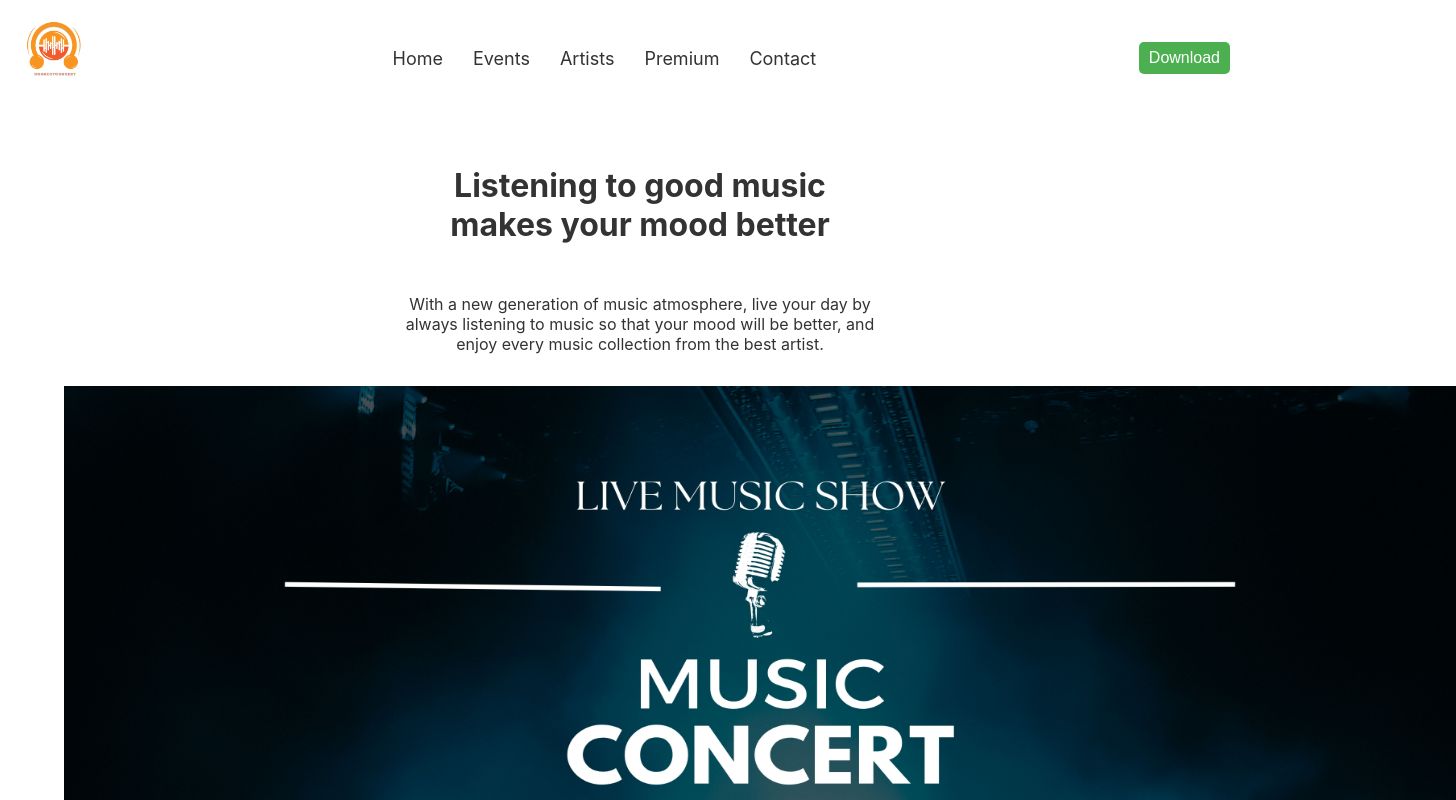
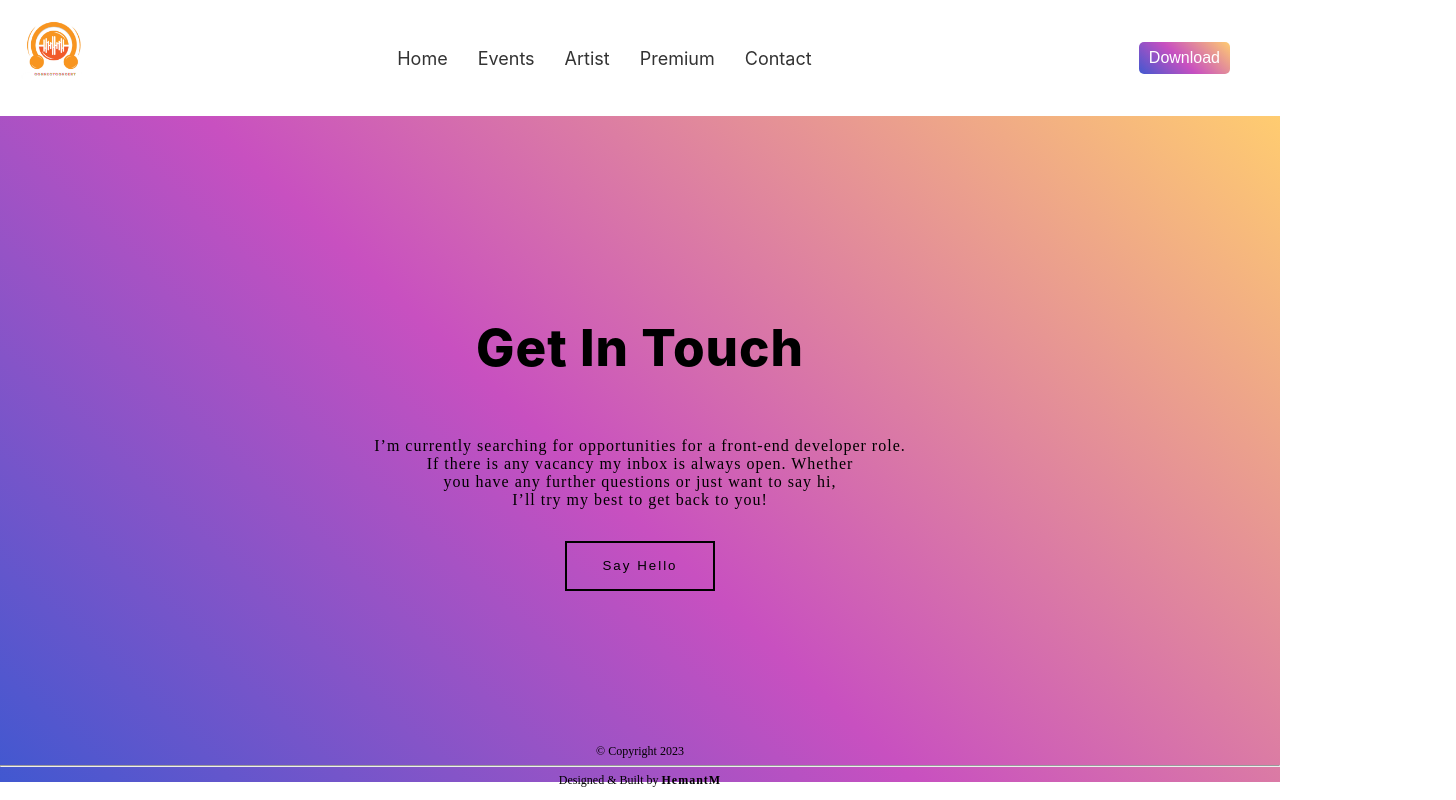
Before and after one commit to hemantmm/ConnectConcert, a React (Create React App) app: page /contact in a window 1280 px wide. Shown: the top 800 px of the page, 1456 px wide, since content can reach past the window. Built offline with nearby package versions, Linux system fonts and the light colour scheme; the HTML template or start-up script is replaced by a standard one.

Commit message:
updated pages

```diff
--- a/package.json
+++ b/package.json
@@ -8,6 +8,7 @@
     "@testing-library/user-event": "^13.5.0",
     "react": "^18.2.0",
     "react-dom": "^18.2.0",
+    "react-router-dom": "^6.14.1",
     "react-scripts": "5.0.1",
     "web-vitals": "^2.1.4"
   },
--- a/src/App.css
+++ b/src/App.css
@@ -29,7 +29,13 @@ nav {
   background-color: linear; */
   /* display: inline-block; */
   padding: 7px 10px;
-  background-color: #4CAF50;
+  background-image: linear-gradient(
+    43deg,
+    #4158d0 0%,
+    #c850c0 46%,
+    #ffcc70 100%
+  );
+  /* background-color: #4CAF50; */
   color: white;
   text-decoration: none;
   border-radius: 5px;
@@ -38,9 +44,6 @@ nav {
   cursor: pointer;
 }
 
-.nav-links li a button:hover {
-  background-color: #3e8e41;
-}
 
 .logo {
   display: flex;
@@ -48,15 +51,15 @@ nav {
 }
 
 .logo img {
-  width: 70px; /* adjust size as needed */
-  height: 70px; /* adjust size as needed */
-  margin-right: 10px; /* add spacing between logo and text if needed */
+  width: 70px;
+  height: 70px;
+  margin-right: 10px;
 }
 
 .logo a {
   color: #333;
   font-weight: bold;
-  font-size: 24px; /* adjust size as needed */
+  font-size: 24px;
   text-decoration: none;
 }
 
@@ -91,13 +94,14 @@ nav {
 
 .main-image {
   /* height: auto; */
-  margin-left: 3rem;
+  margin-left: 5rem;
   padding: 1rem;
+  /* margin-right: 3rem; */
 }
 
 .main-image img
 {
-  width: 87rem;
+  width: 83rem;
   height: 40rem;
   /* padding: 3rem; */
 }
@@ -164,3 +168,65 @@ nav {
     width: 40%;
   }
 }
+
+
+.contactbackground
+ {
+  width: 100%;
+  height: 100%;
+  min-height: 69.5vh;
+  background-color: #4158d0;
+  background-image: linear-gradient(
+    43deg,
+    #4158d0 0%,
+    #c850c0 46%,
+    #ffcc70 100%
+  );
+  padding-top: 110px;
+}
+.contacthead {
+  padding-top: 3rem;
+  text-align: center;
+  font-size: 3.2rem;
+  font-weight: 800;
+  letter-spacing: 1px;
+}
+.contactpara {
+  padding-top: 1rem;
+  text-align: center;
+  font-size: 16px;
+  letter-spacing: 1px;
+  padding-bottom: 1rem;
+  font-family: 'Poppins';
+}
+.contactbtn {
+  display: block;
+  margin: 0 auto;
+  width: 150px;
+  height: 50px;
+  border: solid 2px;
+  background-color: transparent;
+  letter-spacing: 2px;
+  cursor: pointer;
+}
+.contactbtn:hover {
+  background-color: rgba(51, 51, 51, 0.2);
+}
+.copyright {
+  position: absolute;
+  bottom: 0;
+  left: 0;
+  right: 0;
+  text-align: center;
+  font-size: 12px;
+  font-family: 'Poppins';
+}
+.copyright span {
+  font-weight: 700;
+  letter-spacing: 1px;
+}
+@media (max-width: 767px) {
+  .contactpara br {
+    display: none;
+  }
+}
--- a/src/App.js
+++ b/src/App.js
@@ -1,25 +1,49 @@
 import './App.css';
 import logo2 from '../src/images/Untitled design (1).jpg'
 import logo from '../src/images/ConnectConcert.png'
+import { BrowserRouter as Router, Routes, Route } from 'react-router-dom';
+// import Header from './components/Header/Header';
+// import Header from './components/Header/Header';
+// import Home from '../src/pages/Home'
+// import Header from './Components/Header/Header'
+import Contact from './Components/Contact/Contact';
+import Home from './pages/Home';
+import Event from './Components/Event/Event';
+import Artist from './Components/Artist/Artist';
+import Premium from './Components/Premium/Premium';
+// import Contact from '../src/pages/Contact'
+
 
 function App() {
   return (
     <>
-    <nav>
-  <div class="logo">
+    {/* <nav> */}
+  {/* <div class="logo">
     <a href="#">
       <img src={logo} alt="Music Concert App" />
       </a>
-  </div>
-  <ul class="nav-links">
+  </div> */}
+  <Router>
+          <Routes>
+            <Route path='/' element={<Home />}></Route>
+            {/* <HeaderMid /> */}
+            {/* <Route path='/about' element={<About />}></Route> */}
+            {/* <Route path='/project' element={<Project />}></Route> */}
+            <Route path='/event' element={<Event />}></Route>
+            <Route path='/artist' element={<Artist />}></Route>
+            <Route path='/premium' element={<Premium />}></Route>
+            <Route path='/contact' element={<Contact />}></Route>
+          </Routes>
+      </Router>
+  {/* <ul class="nav-links">
     <li><a href="#Home">Home</a></li>
     <li><a href="#event">Events</a></li>
     <li><a href="#artist">Artists</a></li>
     <li><a href="#premium">Premium</a></li>
-    <li><a href="#contact">Contact</a></li>
-  </ul>
+    <li><a href="#Contactpage">Contact</a></li>
+  </ul> */}
 
-  <ul className='nav-links'>
+  {/* <ul className='nav-links'>
   <li><a href="#download">
       <button>
       Download
@@ -37,7 +61,7 @@ function App() {
       <div className='main-image'>
       <img class="" src={logo2} alt="Main_Image" />
       </div>
-</section>
+</section> */}
     </>
   );
 }
--- /dev/null
+++ b/src/Components/Artist/Artist.jsx
@@ -0,0 +1,13 @@
+import React from 'react'
+import Headers from '../Header/Headers'
+
+function Artist() {
+  return (
+    <>
+    <Headers />
+    <div>Artist</div>
+    </>
+  )
+}
+
+export default Artist
--- /dev/null
+++ b/src/Components/Contact/Contact.jsx
@@ -0,0 +1,37 @@
+import React from 'react'
+import Headers from '../Header/Headers';
+
+function Contact() {
+  return (
+    // <div>Contact</div>
+    <>
+    <Headers />
+    <div className="contactbackground">
+      {/* <Container> */}
+        <h2 className="contacthead">Get In Touch</h2>
+        <p className="contactpara">
+          I’m currently searching for opportunities for a front-end developer
+          role. <br /> If there is any vacancy my inbox is always open. Whether
+          <br /> you have any further questions or just want to say hi, <br />
+          I’ll try my best to get back to you!
+        </p>
+        <button
+          className="contactbtn"
+          onClick={() => {
+            window.open("https://www.linkedin.com/in/hemant-mehta-97b40b220/");
+          }}
+        >
+          Say Hello
+        </button>
+        <span></span>
+        <p className="copyright">
+          © Copyright 2023
+          <hr />
+          Designed & Built by <span>HemantM</span>
+        </p>
+    </div>
+    </>
+  )
+}
+
+export default Contact
--- /dev/null
+++ b/src/Components/Event/Event.jsx
@@ -0,0 +1,13 @@
+import React from 'react'
+import Headers from '../Header/Headers'
+
+function Event() {
+  return (
+    <>
+    <Headers />
+    <div>Event</div>
+    </>
+  )
+}
+
+export default Event
--- /dev/null
+++ b/src/Components/Header/Headers.jsx
@@ -0,0 +1,45 @@
+// import './App.css';
+import logo2 from '../../images/Untitled design (1).jpg'
+import logo from '../../images/ConnectConcert.png'
+import HeaderMid from '../Homepage/HeaderMid';
+
+
+function Headers() {
+  return (
+    <>
+    <nav>
+  <div class="logo">
+    <a href="/">
+      <img src={logo} alt="Music Concert App" />
+      </a>
+  </div>
+  {/* <Router>
+          <Routes>
+            <Route path='/' element={<Home />}></Route>
+            <Route path='/about' element={<About />}></Route>
+            <Route path='/project' element={<Project />}></Route>
+            <Route path='/contact' element={<Contact />}></Route>
+          </Routes>
+      </Router> */}
+  <ul class="nav-links">
+    <li><a href="/">Home</a></li>
+    <li><a href="/event">Events</a></li>
+    <li><a href="/artist">Artist</a></li>
+    <li><a href="/premium">Premium</a></li>
+    <li><a href="contact">Contact</a></li>
+  </ul>
+
+  <ul className='nav-links'>
+  <li><a href="#download">
+      <button>
+      Download
+      </button>
+      </a></li>
+  </ul>
+</nav>
+
+    </>
+  );
+}
+
+export default Headers;
--- /dev/null
+++ b/src/Components/Homepage/HeaderMid.jsx
@@ -0,0 +1,23 @@
+import React from 'react'
+import logo2 from '../../images/Untitled design (1).jpg'
+
+
+function HeaderMid() {
+  return (
+    // <div>HeaderMid</div>
+    <>
+    <section>
+<div>
+        <h1 className="message">Listening to good music makes your mood better</h1>
+        <p className="messages">With a new generation of music atmosphere, live your day by always listening to music so that your mood will be better, and enjoy every music collection from the best artist.</p>
+      </div>
+
+      <div className='main-image'>
+      <img class="" src={logo2} alt="Main_Image" />
+      </div>
+</section>
+    </>
+  )
+}
+
+export default HeaderMid
--- /dev/null
+++ b/src/Components/Premium/Premium.jsx
@@ -0,0 +1,13 @@
+import React from 'react'
+import Headers from '../Header/Headers'
+
+function Premium() {
+  return (
+    <>
+    <Headers />
+    <div>Premium</div>
+    </>
+  )
+}
+
+export default Premium
--- /dev/null
+++ b/src/pages/Home.jsx
@@ -0,0 +1,14 @@
+import React from 'react'
+import Headers from '../Components/Header/Headers'
+import HeaderMid from '../Components/Homepage/HeaderMid'
+
+function Home() {
+  return (
+    <div>
+      <Headers />
+      <HeaderMid />
+    </div>
+  )
+}
+
+export default Home
```
Also changed, not shown: 1 other file (tests, documents, lock files or other folders).
